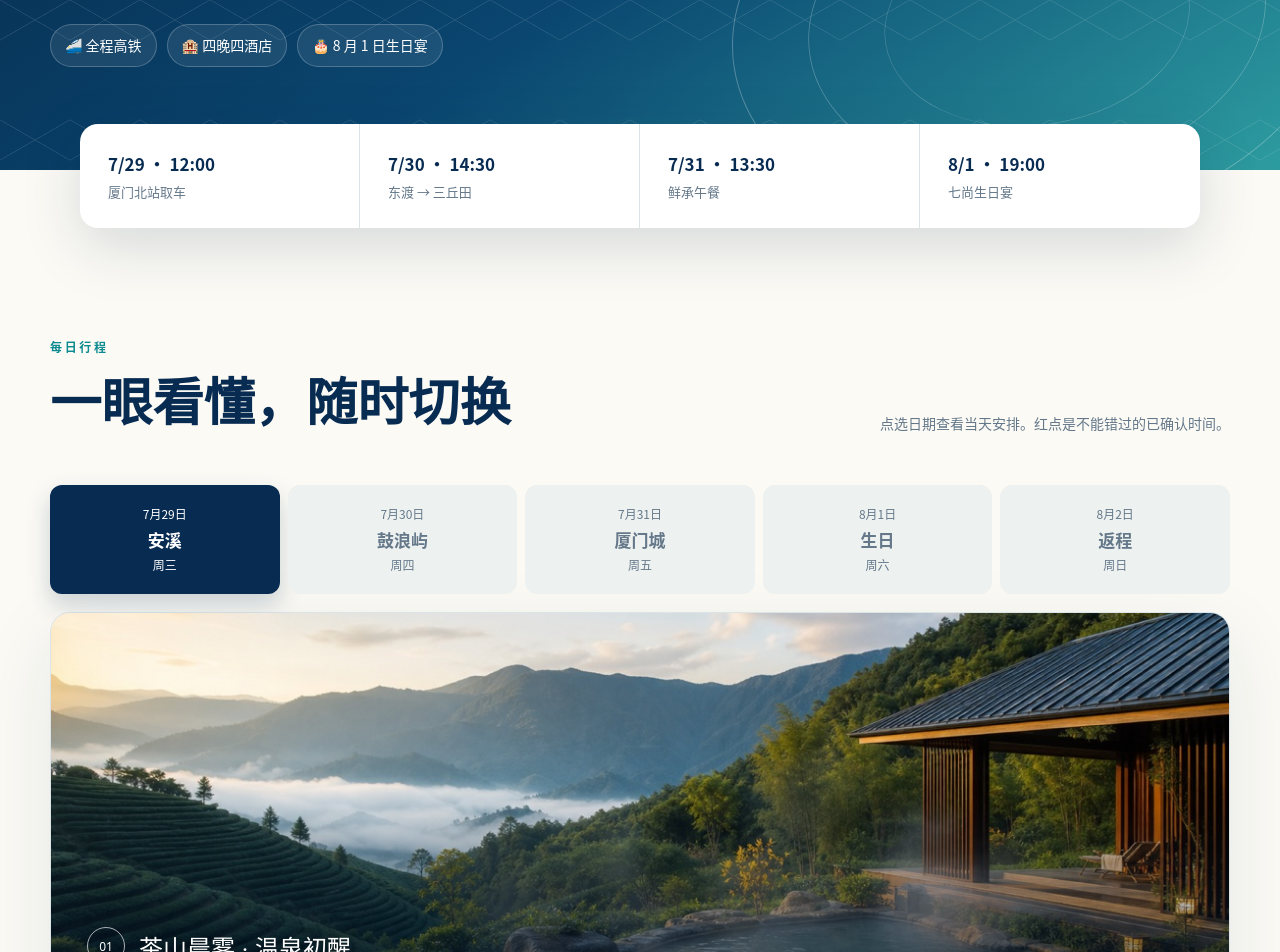
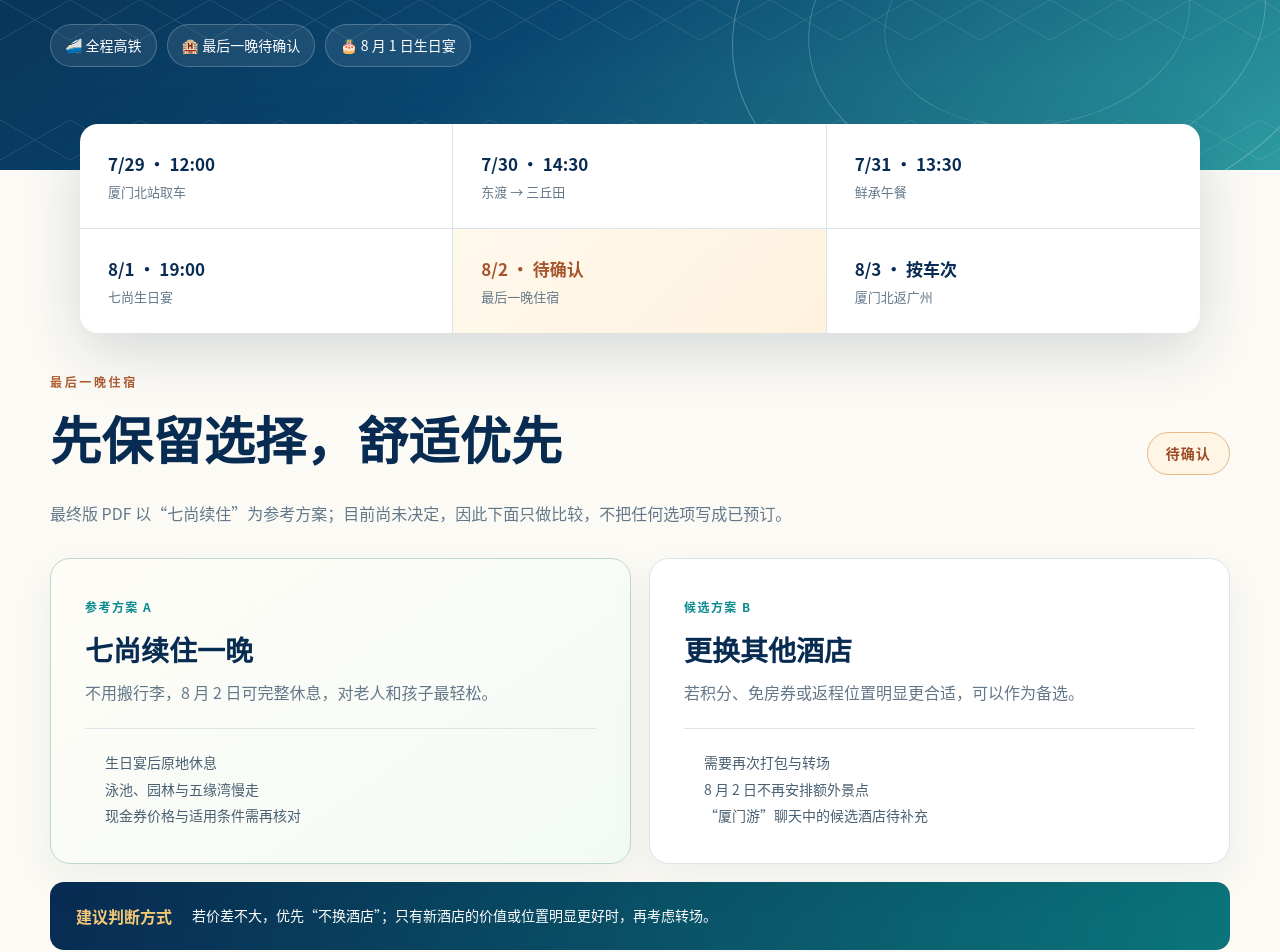
Before and after one commit to timkok/liao-xiamen-birthday-trip, a Next.js app: page / in a window 1280 px wide. Shown: the part 520-1472 px from the top of the page. Built offline with nearby package versions, Linux system fonts and the light colour scheme.

Commit message:
Refine six-day itinerary and pending hotel UI

```diff
--- a/app/globals.css
+++ b/app/globals.css
@@ -23,19 +23,19 @@ button,input { font:inherit; }
 .sea { position:absolute; right:-5%; bottom:-60px; width:48%; height:420px; transform:rotate(-9deg); opacity:.45; }
 .sea i { position:absolute; border:1px solid rgba(255,255,255,.6); border-radius:50%; width:100%; height:100%; }
 .sea i:nth-child(2){ transform:scale(.75); }.sea i:nth-child(3){ transform:scale(.5); }
-.quick-strip { position:relative; z-index:3; width:min(1120px,calc(100% - 48px)); margin:-46px auto 0; display:grid; grid-template-columns:repeat(4,1fr); background:white; border-radius:18px; box-shadow:0 18px 60px rgba(7,36,65,.15); }
+.quick-strip { position:relative; z-index:3; width:min(1120px,calc(100% - 48px)); margin:-46px auto 0; display:grid; grid-template-columns:repeat(3,1fr); background:white; border-radius:18px; overflow:hidden; box-shadow:0 18px 60px rgba(7,36,65,.15); }
 .quick-strip div { padding:27px 28px; display:flex; flex-direction:column; border-right:1px solid var(--line); }
-.quick-strip div:last-child { border:0; }.quick-strip b { color:var(--navy); font-size:17px; }.quick-strip span { color:var(--muted); font-size:13px; margin-top:5px; }
+.quick-strip div:nth-child(-n+3) { border-bottom:1px solid var(--line); }.quick-strip div:nth-child(3n) { border-right:0; }.quick-strip .pending { background:linear-gradient(135deg,#fff9ec,#fff2df); }.quick-strip .pending b { color:#a7542c; }.quick-strip b { color:var(--navy); font-size:17px; }.quick-strip span { color:var(--muted); font-size:13px; margin-top:5px; }
 .section { width:min(1180px,calc(100% - 48px)); margin:0 auto; padding:110px 0; }
 .section-heading { display:flex; justify-content:space-between; align-items:end; gap:30px; margin-bottom:42px; }
 .section-heading .kicker { color:var(--teal); margin-bottom:10px; }.section-heading h2 { margin:0; color:var(--navy); font-family:STSong,"Songti SC",serif; font-size:clamp(35px,4vw,54px); font-weight:600; }
 .section-heading>p { max-width:360px; margin:0 0 7px; color:var(--muted); line-height:1.7; font-size:14px; }
-.day-tabs { display:grid; grid-template-columns:repeat(5,1fr); gap:8px; margin-bottom:18px; }
+.day-tabs { display:grid; grid-template-columns:repeat(6,1fr); gap:8px; margin-bottom:18px; }
 .day-tabs button { border:0; background:#edf1ef; color:var(--muted); padding:20px 12px; cursor:pointer; border-radius:12px; transition:.2s; display:grid; gap:4px; }
 .day-tabs button:hover { transform:translateY(-2px); }.day-tabs button.active { background:var(--navy); color:white; box-shadow:0 10px 24px rgba(8,43,82,.2); }
 .day-tabs span,.day-tabs small { font-size:12px; }.day-tabs b { font-size:17px; }
 .day-card { --accent:#168c66; display:grid; grid-template-columns:360px 1fr; min-height:540px; border:1px solid var(--line); border-radius:20px; overflow:hidden; background:white; box-shadow:0 24px 80px rgba(20,47,65,.09); }
-.day-card.blue { --accent:#2273b8; }.day-card.orange { --accent:#db7027; }.day-card.teal { --accent:#0b8a8f; }.day-card.violet { --accent:#7357b1; }
+.day-card.blue { --accent:#2273b8; }.day-card.orange { --accent:#db7027; }.day-card.teal { --accent:#0b8a8f; }.day-card.violet { --accent:#7357b1; }.day-card.rose { --accent:#b45467; }
 .day-photo { grid-column:1/-1; height:380px; margin:0; position:relative; overflow:hidden; background:#dce7e7; }
 .day-photo:after { content:""; position:absolute; inset:0; background:linear-gradient(180deg,transparent 50%,rgba(4,26,48,.58)); }
 .day-photo img { width:100%; height:100%; object-fit:cover; display:block; transition:transform .8s ease; }
@@ -57,11 +57,15 @@ button,input { font:inherit; }
 .stop:before { content:""; position:absolute; left:-5px; top:5px; width:9px; height:9px; border-radius:50%; background:white; border:2px solid var(--accent); }.stop.important:before { width:13px; height:13px; left:-7px; top:3px; background:#e95e4d; border:3px solid #ffd9d2; }
 .stop time { font-size:13px; font-weight:750; color:var(--accent); }.stop b { font-size:15px; }.stop p { margin:7px 0 0; color:var(--muted); font-size:13px; line-height:1.6; }
 .fallback { background:#f3f7f5; border-radius:12px; padding:18px 20px; }.fallback span { color:var(--accent); font-size:12px; font-weight:800; }.fallback p { margin:7px 0 0; font-size:13px; line-height:1.6; }
+.last-night { padding-top:40px; }
+.decision-head { display:flex; align-items:end; justify-content:space-between; gap:24px; }.decision-head .kicker { color:#b05e31; margin-bottom:10px; }.decision-head h2 { margin:0; color:var(--navy); font:600 clamp(35px,4vw,54px) STSong,"Songti SC",serif; }.decision-status { flex:none; padding:10px 18px; border:1px solid #e7b886; border-radius:999px; color:#9c4b25; background:#fff5e5; font-size:14px; font-weight:850; letter-spacing:.08em; }
+.decision-intro { max-width:780px; margin:24px 0 30px; color:var(--muted); line-height:1.8; }
+.decision-grid { display:grid; grid-template-columns:1fr 1fr; gap:18px; }.decision-grid article { padding:34px; border:1px solid var(--line); border-radius:20px; background:white; box-shadow:0 16px 45px rgba(18,47,66,.06); }.decision-grid article.recommended { background:linear-gradient(145deg,#fffdf7,#f3faf6); border-color:#bcd9ce; }.choice-label { color:var(--teal); font-size:12px; font-weight:850; letter-spacing:.12em; }.decision-grid h3 { margin:12px 0 10px; color:var(--navy); font:600 28px STSong,"Songti SC",serif; }.decision-grid p { color:var(--muted); line-height:1.7; }.decision-grid ul { margin:22px 0 0; padding:20px 0 0 20px; border-top:1px solid var(--line); color:#496073; line-height:1.9; font-size:14px; }.decision-rule { margin-top:18px; display:flex; gap:20px; align-items:center; padding:22px 26px; border-radius:14px; color:white; background:linear-gradient(105deg,#082b52,#0b757b); }.decision-rule b { flex:none; color:#f5c876; }.decision-rule span { line-height:1.65; font-size:14px; }
 .visual-journey { width:min(1320px,calc(100% - 32px)); margin:0 auto 110px; background:#e9eee9; border-radius:28px; padding:44px; }
 .visual-title { display:flex; align-items:end; gap:22px; margin-bottom:28px; }.visual-title .kicker { color:var(--teal); margin:0 10px 8px 0; }.visual-title h2 { margin:0; color:var(--navy); font:44px STSong,"Songti SC",serif; }.visual-title>span { margin:0 0 8px auto; color:var(--muted); font-size:13px; }
-.photo-mosaic { display:grid; grid-template-columns:1.45fr .85fr .85fr; grid-template-rows:250px 250px; gap:10px; }
+.photo-mosaic { display:grid; grid-template-columns:1.4fr repeat(3,.8fr); grid-template-rows:250px 250px; gap:10px; }
 .photo-mosaic button { position:relative; overflow:hidden; border:0; padding:0; cursor:pointer; border-radius:14px; background:#d5dfdc; color:white; text-align:left; }
-.photo-mosaic button:first-child { grid-row:1/3; }.photo-mosaic button:nth-child(4) { grid-column:2/3; }.photo-mosaic button:nth-child(5) { grid-column:3/4; }
+.photo-mosaic button:first-child { grid-row:1/3; }
 .photo-mosaic img { width:100%; height:100%; object-fit:cover; display:block; transition:transform .55s ease,filter .3s ease; }.photo-mosaic button:hover img { transform:scale(1.045); filter:saturate(1.08); }
 .photo-mosaic button:after { content:""; position:absolute; inset:35% 0 0; background:linear-gradient(transparent,rgba(3,23,40,.72)); }
 .photo-mosaic button>span { position:absolute; z-index:2; left:20px; bottom:17px; display:grid; gap:4px; }.photo-mosaic small { opacity:.72; }.photo-mosaic b { font:19px STSong,"Songti SC",serif; }
@@ -76,13 +80,14 @@ footer { background:#051c34; color:white; padding:55px max(24px,calc((100vw - 11
 .mobile-nav { display:none; }
 @media(max-width:820px){
   .hero{ min-height:650px; }.topbar,.hero-content{ width:calc(100% - 36px); }.topbar{ height:75px; }.map-link{ font-size:12px; }.hero-content{ margin-top:85px; }.hero h1{ font-size:53px; }.hero-copy{ font-size:15px; }.sea{ width:90%; right:-45%; }
-  .quick-strip{ width:calc(100% - 28px); grid-template-columns:1fr 1fr; margin-top:-55px; }.quick-strip div{ padding:18px; }.quick-strip div:nth-child(2){ border-right:0; }.quick-strip div:nth-child(-n+2){ border-bottom:1px solid var(--line); }
+  .quick-strip{ width:calc(100% - 28px); grid-template-columns:1fr 1fr; margin-top:-55px; }.quick-strip div{ padding:18px; border-right:1px solid var(--line); border-bottom:1px solid var(--line); }.quick-strip div:nth-child(2n){ border-right:0; }.quick-strip div:nth-last-child(-n+2){ border-bottom:0; }
   .section{ width:calc(100% - 32px); padding:78px 0; }.section-heading{ display:block; }.section-heading>p{ margin-top:12px; }.day-tabs{ overflow:auto; display:flex; padding-bottom:4px; scrollbar-width:none; }.day-tabs button{ min-width:92px; padding:14px 9px; }
   .day-card{ grid-template-columns:1fr; }.day-photo{ height:260px; }.day-photo figcaption{ left:22px;bottom:20px;font-size:21px }.easy-route{ padding:24px 12px 26px; }.easy-route-heading{ display:block; padding:0 8px; }.easy-route-heading b{ display:block; margin-top:4px; }.route-illustration{ height:auto; }.visual-steps{ grid-template-columns:1fr 1fr; gap:8px; }.visual-steps>div{ padding:11px 10px; gap:8px; }.visual-steps>div>i{ display:none; }.step-icon{ font-size:26px; }.step-copy b{ font-size:15px; white-space:normal; }.day-summary{ padding:32px 26px; }.day-summary h3{ font-size:27px; }.hotel-card{ margin-top:35px; }.timeline{ padding:34px 22px 25px; }.stop{ grid-template-columns:78px 1fr; gap:10px; padding-left:16px; }
-  .visual-journey{ width:calc(100% - 20px); padding:22px 10px 10px; margin-bottom:75px; border-radius:20px; }.visual-title{ display:block; padding:0 10px; }.visual-title h2{ font-size:34px; }.visual-title>span{ display:block; margin-top:8px; }.photo-mosaic{ grid-template-columns:1fr 1fr; grid-template-rows:300px 180px 180px; }.photo-mosaic button:first-child{ grid-column:1/3; grid-row:auto; }.photo-mosaic button:nth-child(4),.photo-mosaic button:nth-child(5){ grid-column:auto; }.photo-mosaic button:nth-child(5){ grid-column:1/3; }.photo-mosaic b{ font-size:16px; }
+  .decision-head{ align-items:start; }.decision-grid{ grid-template-columns:1fr; }.decision-grid article{ padding:26px; }.decision-rule{ display:block; }.decision-rule span{ display:block; margin-top:8px; }
+  .visual-journey{ width:calc(100% - 20px); padding:22px 10px 10px; margin-bottom:75px; border-radius:20px; }.visual-title{ display:block; padding:0 10px; }.visual-title h2{ font-size:34px; }.visual-title>span{ display:block; margin-top:8px; }.photo-mosaic{ grid-template-columns:1fr 1fr; grid-template-rows:300px repeat(3,180px); }.photo-mosaic button:first-child{ grid-column:1/3; grid-row:auto; }.photo-mosaic b{ font-size:16px; }
   .principles{ width:100%; padding:75px 20px; }.principle-grid,.menu-grid,.check-grid,.tips{ grid-template-columns:1fr; }.principle-grid article{ padding:30px; }.principle-grid h3{ margin-top:18px; }.birthday-callout{ padding:28px; }.birthday-callout strong{ display:none; }.tips{ padding-top:0; }.menu-grid article{ min-height:auto; }.birthday-callout h3{ font-size:27px; }
   footer{ padding-bottom:100px; display:block; }footer span{ display:block; margin-top:8px; }footer a{ display:inline-block; margin-top:20px; }
-  .mobile-nav{ position:fixed; z-index:20; display:flex; bottom:12px; left:50%; transform:translateX(-50%); background:rgba(5,28,52,.94); color:white; border:1px solid rgba(255,255,255,.15); box-shadow:0 8px 32px rgba(0,0,0,.25); backdrop-filter:blur(12px); padding:8px; border-radius:99px; }.mobile-nav a{ padding:9px 17px; font-size:13px; }
+  .mobile-nav{ position:fixed; z-index:20; display:flex; bottom:12px; left:50%; transform:translateX(-50%); background:rgba(5,28,52,.94); color:white; border:1px solid rgba(255,255,255,.15); box-shadow:0 8px 32px rgba(0,0,0,.25); backdrop-filter:blur(12px); padding:8px; border-radius:99px; }.mobile-nav a{ padding:9px 13px; font-size:13px; }
 }
 @media(max-width:420px){ .hero h1{ font-size:45px; }.brand{ font-size:14px; }.brand span{ width:32px;height:32px }.quick-strip b{ font-size:14px; }.stop b{ font-size:14px; } }
 @media(prefers-reduced-motion:reduce){ html{ scroll-behavior:auto; }*{ transition:none!important; } }
--- a/app/layout.tsx
+++ b/app/layout.tsx
@@ -3,20 +3,18 @@ import "./globals.css";
 
 export const metadata: Metadata = {
   title: "厦门 70 岁生日家庭行程",
-  description: "7 月 29 日至 8 月 2 日，六人厦门山海生日之旅。",
+  description: "7 月 29 日至 8 月 3 日，六人厦门山海生日之旅。",
   icons: { icon: "/favicon.svg" },
   openGraph: {
     title: "厦门 70 岁生日家庭行程",
-    description: "山海之旅 · 5 天 4 晚 · 两老两大两小",
+    description: "山海之旅 · 6 天 5 晚 · 两老两大两小",
     type: "website",
     locale: "zh_CN",
-    images: [{ url: "/og.png", width: 1200, height: 630, alt: "厦门 70 岁生日家庭行程" }],
   },
   twitter: {
     card: "summary_large_image",
     title: "厦门 70 岁生日家庭行程",
-    description: "山海之旅 · 5 天 4 晚",
-    images: ["/og.png"],
+    description: "山海之旅 · 6 天 5 晚",
   },
 };
 
--- a/app/page.tsx
+++ b/app/page.tsx
@@ -78,22 +78,35 @@ const days: Day[] = [
     fallback: "海况不好就取消游艇，改为酒店泳池、园林和五缘湾短走；生日宴时间不变。",
   },
   {
-    date: "8月2日", weekday: "周日", short: "返程", place: "七尚 → 厦门北 → 广州", theme: "把度假感留到最后", hotel: "温暖返程", strength: "低强度", color: "violet", image: "/trip-images/day-5.jpg", imageAlt: "厦门海湾度假酒店无边泳池", imageCaption: "最后一晨 · 从容归家", routeImage: "/route-images/route-5.jpg", visualSteps: [{ icon:"☕", time:"08:00", title:"早餐与泳池" },{ icon:"🧳", time:"10:00", title:"整理行李" },{ icon:"🚙", time:"返程前", title:"前往厦门北" },{ icon:"🚄", time:"下午", title:"高铁回广州" }],
+    date: "8月2日", weekday: "周日", short: "度假", place: "完整度假日 · 不赶景点", theme: "给老人和孩子留一整天慢下来", hotel: "最后一晚待确认", strength: "极低强度", color: "violet", image: "/trip-images/day-5.jpg", imageAlt: "厦门海湾度假酒店无边泳池", imageCaption: "海湾闲日 · 慢慢享受", routeImage: "/trip-images/day-5.jpg", visualSteps: [{ icon:"☕", time:"上午", title:"早餐与散步" },{ icon:"🏊", time:"午前", title:"泳池或休息" },{ icon:"😴", time:"午后", title:"午餐与午睡" },{ icon:"🌅", time:"傍晚", title:"海湾慢走" }],
     stops: [
-      { time: "08:00", title: "早餐、泳池或五缘湾短走" },
-      { time: "10:00", title: "房间休息、整理行李" },
-      { time: "中午", title: "酒店内简餐或到车站后简餐" },
-      { time: "返程前", title: "七尚前往厦门北", note: "车程预留 45-60 分钟，暑假至少提前 60 分钟进站", important: true },
-      { time: "下午", title: "高铁返回广州，平安到家" },
+      { time: "08:00-10:00", title: "睡到自然醒、早餐", note: "可在酒店园林或五缘湾短走" },
+      { time: "10:00-12:00", title: "孩子泳池，老人房间休息", note: "不安排跨城景点" },
+      { time: "12:00-14:30", title: "酒店轻午餐与完整午休", important: true },
+      { time: "15:00-17:00", title: "泳池、Spa、房间静坐或整理照片" },
+      { time: "17:00-18:30", title: "天气好再去海湾短走", note: "8/1 游艇如因天气取消，可视状态挪到此时" },
+      { time: "18:30 后", title: "轻松晚餐，提前整理部分行李" },
     ],
-    fallback: "返程较早就取消散步；返程较晚可利用延迟退房，但仍提前整理行李。",
+    fallback: "下雨或太热就留在酒店；如果最后一晚更换酒店，当天只保留入住和休息，不再加景点。",
+  },
+  {
+    date: "8月3日", weekday: "周一", short: "返程", place: "最后一晚酒店 → 厦门北 → 广州", theme: "不加景点，从容回家", hotel: "温暖到家", strength: "低强度", color: "rose", image: "/trip-images/day-5.jpg", imageAlt: "厦门海湾与悠闲度假时光", imageCaption: "最后一晨 · 从容归家", routeImage: "/route-images/route-5.jpg", visualSteps: [{ icon:"☕", time:"08:00", title:"早餐与短走" },{ icon:"🧳", time:"09:30", title:"检查行李" },{ icon:"🚙", time:"退房后", title:"前往厦门北" },{ icon:"🚄", time:"当天", title:"高铁回广州" }],
+    stops: [
+      { time: "08:00-09:30", title: "早餐、最后一次散步或池边坐坐" },
+      { time: "09:30-11:00", title: "打包并逐项检查", note: "证件、充电器、药品和儿童用品" },
+      { time: "按车次", title: "退房或寄存行李", note: "如车次较晚，可先寄存再简餐" },
+      { time: "发车前", title: "前往厦门北站", note: "交通与进站合计预留 75-90 分钟", important: true },
+      { time: "当天", title: "高铁返回广州东，平安到家", note: "尽量安排相邻座位，车上备简餐和水" },
+    ],
+    fallback: "车次较早就取消散步；车次较晚也不再加景点，把体力留给返程。",
   },
 ];
 
 const checklist = [
   "高铁票与 6 人实名信息", "租车确认及还车门店地址", "7/30 14:30 船票与证件分工",
-  "四家酒店确认号与相邻房备注", "7/31 13:30 鲜承午餐", "8/1 19:00 七尚生日宴",
-  "蛋糕、花瓣、好事发生牌、长寿面", "常用药、晕船药、防晒和补液用品", "鼓浪屿轻便过夜包",
+  "已订酒店确认号与相邻房备注", "7/31 13:30 鲜承午餐", "8/1 19:00 七尚生日宴",
+  "蛋糕、花瓣、好事发生牌、长寿面", "8/2 最后一晚酒店确认", "8/3 高铁车次与送站时间",
+  "常用药、晕船药、防晒和补液用品", "鼓浪屿轻便过夜包",
 ];
 
 const menus = [
@@ -127,10 +140,10 @@ export default function Home() {
           <a className="map-link" href="/trip-overview.png" target="_blank">查看原行程图 ↗</a>
         </nav>
         <div className="hero-content" id="top">
-          <p className="eyebrow">2026 · 6 位家人 · 5 天 4 晚</p>
+          <p className="eyebrow">2026 · 6 位家人 · 6 天 5 晚</p>
           <h1>为 70 岁生日，<br /><em>慢慢走一趟厦门。</em></h1>
           <p className="hero-copy">山里泡汤、鼓浪屿散步、鹭江夜色与一场海边家宴。每天留足午休，让老人和孩子都舒服。</p>
-          <div className="hero-tags"><span>🚄 全程高铁</span><span>🏨 四晚四酒店</span><span>🎂 8 月 1 日生日宴</span></div>
+          <div className="hero-tags"><span>🚄 全程高铁</span><span>🏨 最后一晚待确认</span><span>🎂 8 月 1 日生日宴</span></div>
         </div>
         <div className="sea" aria-hidden="true"><i></i><i></i><i></i></div>
       </header>
@@ -140,6 +153,21 @@ export default function Home() {
         <div><b>7/30 · 14:30</b><span>东渡 → 三丘田</span></div>
         <div><b>7/31 · 13:30</b><span>鲜承午餐</span></div>
         <div><b>8/1 · 19:00</b><span>七尚生日宴</span></div>
+        <div className="pending"><b>8/2 · 待确认</b><span>最后一晚住宿</span></div>
+        <div><b>8/3 · 按车次</b><span>厦门北返广州</span></div>
+      </section>
+
+      <section className="section last-night" id="last-night">
+        <div className="decision-head">
+          <div><p className="kicker">最后一晚住宿</p><h2>先保留选择，舒适优先</h2></div>
+          <span className="decision-status">待确认</span>
+        </div>
+        <p className="decision-intro">最终版 PDF 以“七尚续住”为参考方案；目前尚未决定，因此下面只做比较，不把任何选项写成已预订。</p>
+        <div className="decision-grid">
+          <article className="recommended"><span className="choice-label">参考方案 A</span><h3>七尚续住一晚</h3><p>不用搬行李，8 月 2 日可完整休息，对老人和孩子最轻松。</p><ul><li>生日宴后原地休息</li><li>泳池、园林与五缘湾慢走</li><li>现金券价格与适用条件需再核对</li></ul></article>
+          <article><span className="choice-label">候选方案 B</span><h3>更换其他酒店</h3><p>若积分、免房券或返程位置明显更合适，可以作为备选。</p><ul><li>需要再次打包与转场</li><li>8 月 2 日不再安排额外景点</li><li>“厦门游”聊天中的候选酒店待补充</li></ul></article>
+        </div>
+        <div className="decision-rule"><b>建议判断方式</b><span>若价差不大，优先“不换酒店”；只有新酒店的价值或位置明显更好时，再考虑转场。</span></div>
       </section>
 
       <section className="itinerary section" id="itinerary">
@@ -188,10 +216,10 @@ export default function Home() {
       </section>
 
       <section className="visual-journey" aria-label="旅途画卷">
-        <div className="visual-title"><p className="kicker">旅途画卷</p><h2>从茶山，到海湾</h2><span>五天，五种厦门的颜色</span></div>
+        <div className="visual-title"><p className="kicker">旅途画卷</p><h2>从茶山，到海湾</h2><span>六天，一路慢慢走</span></div>
         <div className="photo-mosaic">
           {days.map((item, index) => (
-            <button key={item.image} onClick={() => { setActive(index); document.getElementById("itinerary")?.scrollIntoView(); }} aria-label={`查看${item.date}${item.short}行程`}>
+            <button key={item.date} onClick={() => { setActive(index); document.getElementById("itinerary")?.scrollIntoView(); }} aria-label={`查看${item.date}${item.short}行程`}>
               <img src={item.image} alt={item.imageAlt} loading="lazy" />
               <span><small>{item.date}</small><b>{item.imageCaption}</b></span>
             </button>
@@ -230,8 +258,8 @@ export default function Home() {
         <div className="tip-card"><span>💊</span><div><b>随身药品</b><p>常用药、晕船药、证件与儿童用品放过夜包，不进入寄存大箱。</p></div></div>
       </section>
 
-      <footer><p>厦门 70 岁生日家庭行程</p><span>7 月 29 日 - 8 月 2 日 · 两老两大两小</span><a href="#top">回到顶部 ↑</a></footer>
-      <nav className="mobile-nav"><a href="#itinerary">行程</a><a href="#dining">餐饮</a><a href="#checklist">清单</a></nav>
+      <footer><p>厦门 70 岁生日家庭行程</p><span>7 月 29 日 - 8 月 3 日 · 两老两大两小</span><a href="#top">回到顶部 ↑</a></footer>
+      <nav className="mobile-nav"><a href="#itinerary">行程</a><a href="#last-night">住宿</a><a href="#dining">餐饮</a><a href="#checklist">清单</a></nav>
     </main>
   );
 }
```
Also changed, not shown: 1 other file (tests, documents, lock files or other folders).
